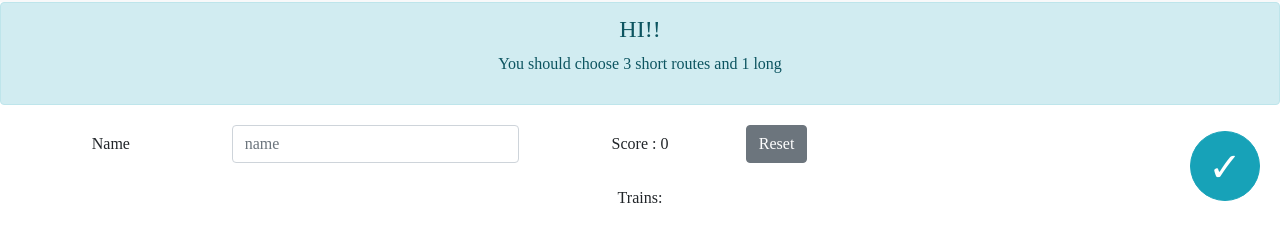
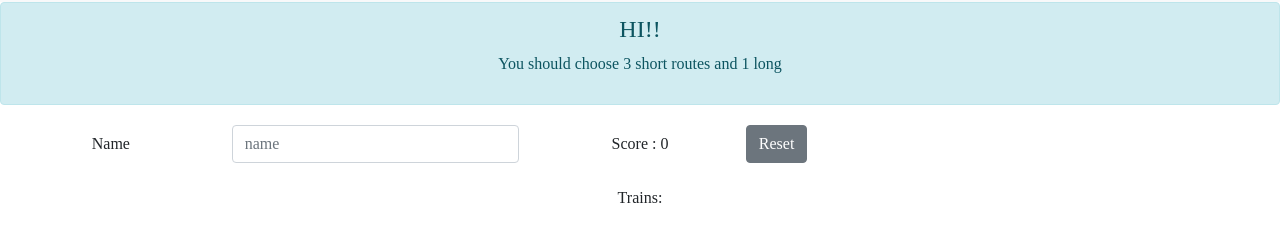
Before and after one commit to TatianaIvanovaW/TicketToRide, a React (Create React App) app: page / in a window 1280 px wide. Shown: the part 69-294 px from the top of the page. Built offline with nearby package versions, Linux system fonts and the light colour scheme; the HTML template or start-up script is replaced by a standard one; a web font is replaced by a local one.

Commit message:
count button appear after alert message

```diff
--- a/src/components/CountButton.js
+++ b/src/components/CountButton.js
@@ -57,18 +57,19 @@ export default function CountButton({
       <Button
         style={{
           position: "fixed",
-          top: "25%",
+          top: "12%",
           right: "20px",
           borderRadius: "50%",
-          width: "70px",
-          height: "70px",
-          fontSize: "40px",
+          width: "80px",
+          height: "80px",
+          fontSize: "15px",
+          padding: "5px",
         }}
         variant="info"
         onClick={countScore}
         type="submit"
       >
-        ✓
+        count score <br></br> ✓
       </Button>
     </div>
   );
--- a/src/pages/europe.js
+++ b/src/pages/europe.js
@@ -244,7 +244,7 @@ export default function Europe() {
             })}
           </div>
         </Form.Group>
-
+        {longRouteScore !== 0 && shorts.length > 2 ? (
           <CountButton
             tScore={tScore}
             stations={stations}
@@ -253,6 +253,7 @@ export default function Europe() {
             shorts={shorts}
             result={result}
           />
+        ) : null}
       </div>
     </div>
   );
```
Also changed, not shown: 1 other file (tests, documents, lock files or other folders). Lines whose indentation alone changed are shown as unchanged.
